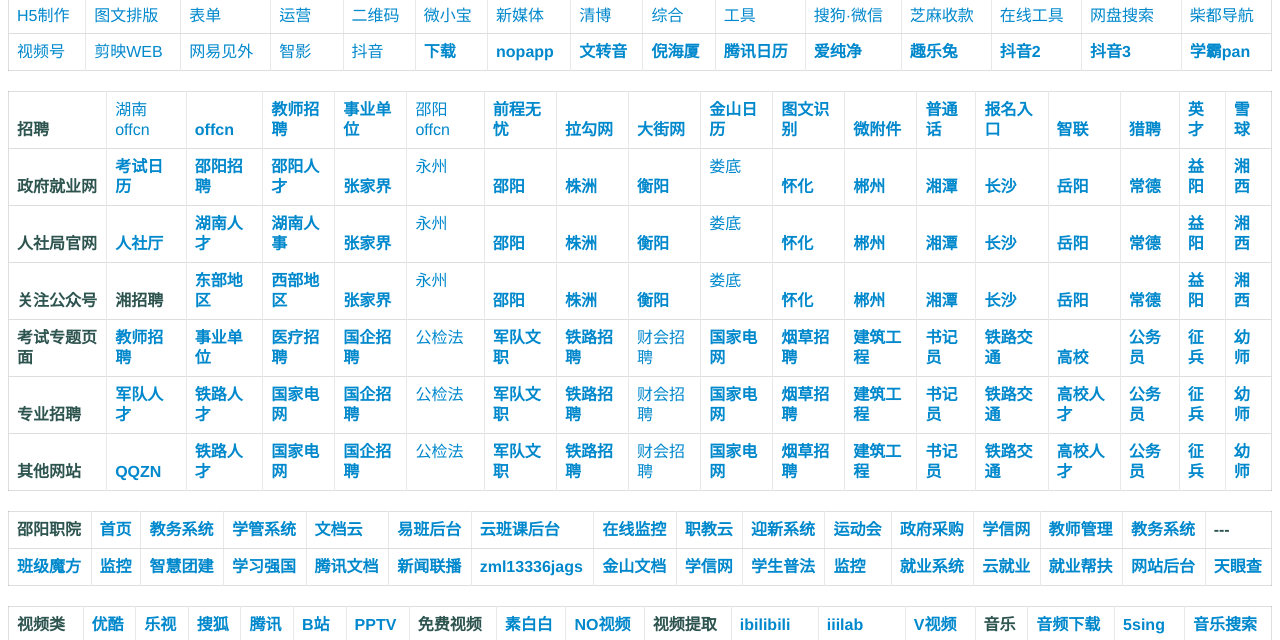
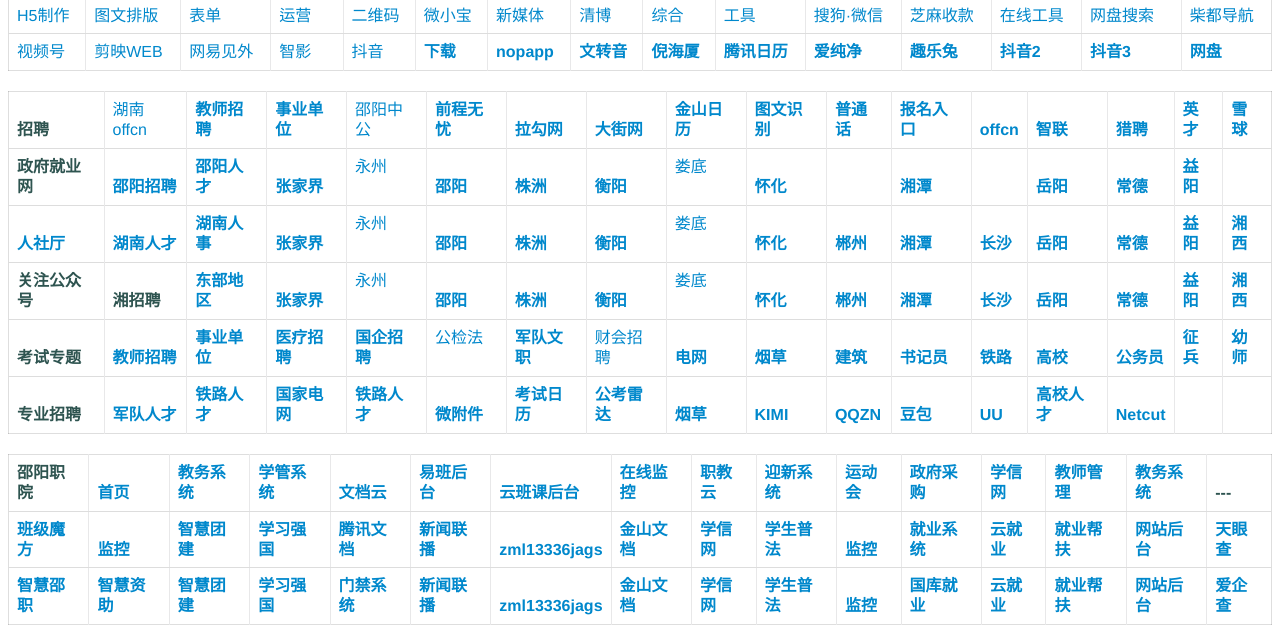
Before and after one commit to youngnavy/youngnavy.github.io, a plain HTML site: page index.html in a window 1280 px wide. Shown: the part 142-782 px from the top of the page. Drawn offline with Linux system fonts and the light colour scheme.

Commit message:
Update index.html

```diff
--- a/index.html
+++ b/index.html
@@ -1150,7 +1150,7 @@
 <th><a href="https://funletu.com/" target="_blank">趣乐兔</a></th>
 <th><a href="https://dlpanda.com/zh-CN" target="_blank">抖音2</a></th>
 <th><a href="https://snapany.com/zh/tiktok" target="_blank">抖音3</a></th>
-<th><a href="https://www.xuebapan.com/" target="_blank">学霸pan</a></th>
+<th><a href="https://www.xuebapan.com/" target="_blank">网盘</a></th>
 </tr>
 </thead>
 </tbody>
@@ -1160,19 +1160,18 @@
 <thead>
 <tr>
 <th>招聘</th>
-<td><a href="https://hn.offcn.com/" target="_blank">湖南offcn</a></td>
-<th><a href="https://www.offcn.com/" target="_blank">offcn</a></th>
-<th><a href="http://www.zgjsks.com/?offcn" target="_blank">教师招聘</a></th>
+<td><a href="https://hn.offcn.com/html/zhaokao/" target="_blank">湖南offcn</a></td>
+<th><a href="https://www.offcn.com/jiaoshi/zhaopin/2240/" target="_blank">教师招聘</a></th>
 <th><a href="http://www.zgsydw.com/?offcn" target="_blank">事业单位</a></th>
-<td><a href="https://shaoyang.offcn.com/" target="_blank">邵阳offcn</a></td>
+<td><a href="https://shaoyang.offcn.com/" target="_blank">邵阳中公</a></td>
 <th><a href="http://www.51job.com/" target="_blank">前程无忧</a></th>
 <th><a href="https://www.lagou.com/" target="_blank">拉勾网</a></th>
 <th><a href="https://www.dajie.com/" target="_blank">大街网</a></th>
 <th><a href="https://rili.wps.cn/" target="_blank">金山日历</a></th>
 <th><a href="https://ocr.wdku.net/" target="_blank">图文识别</a></th>
-<th><a href="https://uom.cn/f/" target="_blank">微附件</a></th>
 <th><a href="http://jyt.hunan.gov.cn/jyt/tzggycl/hnyczx_list.html" target="_blank">普通话</a></th>
 <th><a href="http://bm.cltt.org/#/index" target="_blank">报名入口</a></th>
+<th><a href="https://www.offcn.com/" target="_blank">offcn</a></th>
 <th><a href="http://www.zhaopin.com/" target="_blank">智联</a></th>
 <th><a href="http://www.liepin.com/" target="_blank">猎聘</a></th>
 <th><a href="http://www.zhaopin.com/swed" target="_blank">英才</a></th>
@@ -1182,7 +1181,6 @@
 <thead>
 <tr>
 <th>政府就业网</th>
-<th><a href="http://www.offcn.com/ksrl/" target="_blank">考试日历</a></th>
 <th><a href="https://www.syzpw.cn/" target="_blank">邵阳招聘</a></th>
 <th><a href="http://www.zhaogongle.com/" target="_blank">邵阳人才</a></th>
 <th><a href="http://www.zjjrlzy.cn/" target="_blank">张家界</a></th>
@@ -1192,18 +1190,17 @@
 <th><a href="http://www.hysrlzy.com/" target="_blank">衡阳</a></th>
 <td><a href="http://www.ldrczx.com/" target="_blank">娄底</a></td>
 <th><a href="http://www.zgz0745.com/" target="_blank">怀化</a></th>
-<th><a href="" target="_blank">郴州</a></th>
+<th><a href="" target="_blank">  </a></th>
 <th><a href="http://220.170.8.138:5678/xtrlzy/front/showMarketHomePage.action" target="_blank">湘潭</a></th>
-<th><a href="" target="_blank">长沙</a></th>
+<th><a href="" target="_blank">  </a></th>
 <th><a href="http://www.yyrcxx.com/" target="_blank">岳阳</a></th>
 <th><a href="https://www.xxbrc.com/front/showMarketHomePage.action" target="_blank">常德</a></th>
 <th><a href="http://www.yiyang.gov.cn/rsj/index.htm?ophdjekngdjecjek" target="_blank">益阳</a></th>
-<th><a href="" target="_blank">湘西</a></th>
-</tr>
-</thead>
-<thead>
-<tr>
-<th>人社局官网</th>
+<th><a href="" target="_blank">  </a></th>
+</tr>
+</thead>
+<thead>
+<tr>
 <th><a href="http://rst.hunan.gov.cn/rst/xxgk/zpzl/sydwzp/index.html" target="_blank">人社厅</a></th>
 <th><a href="http://www.hnrcsc.com/" target="_blank">湖南人才</a></th>
 <th><a href="http://www.hunanpea.com/" target="_blank">湖南人事</a></th>
@@ -1228,7 +1225,6 @@
 <th>关注公众号</th>
 <th>湘招聘</th>
 <th><a href="https://mp.weixin.qq.com/mp/appmsgalbum?__biz=MzUzNDA3MjQ4MA==&action=getalbum&album_id=1962559558719979520#wechat_redirect" target="_blank">东部地区</a></th>
-<th><a href="https://mp.weixin.qq.com/mp/appmsgalbum?__biz=MzUzNDA3MjQ4MA==&action=getalbum&album_id=1974605037989347329#wechat_redirect" target="_blank">西部地区</a></th>
 <th><a href="https://mp.weixin.qq.com/mp/appmsgalbum?__biz=MzUzNDA3MjQ4MA==&action=getalbum&album_id=1961914869935325185#wechat_redirect" target="_blank">张家界</a></th>
 <td><a href="https://mp.weixin.qq.com/mp/appmsgalbum?__biz=MzUzNDA3MjQ4MA==&action=getalbum&album_id=1961920258156347393#wechat_redirect" target="_blank">永州</a></td>
 <th><a href="https://mp.weixin.qq.com/mp/appmsgalbum?__biz=MzUzNDA3MjQ4MA==&action=getalbum&album_id=1961931380410368002#wechat_redirect" target="_blank">邵阳</a></th>
@@ -1247,20 +1243,19 @@
 </thead>
 <thead>
 <tr>
-<th>考试专题页面</th>
+<th>考试专题</th>
 <th><a href="https://mp.weixin.qq.com/mp/appmsgalbum?__biz=MzUzNDA3MjQ4MA==&action=getalbum&album_id=2364550938658619394#wechat_redirect" target="_blank">教师招聘</a></th>
 <th><a href="https://mp.weixin.qq.com/mp/appmsgalbum?__biz=MzUzNDA3MjQ4MA==&action=getalbum&album_id=1870369125932285955#wechat_redirect" target="_blank">事业单位</a></th>
 <th><a href="https://mp.weixin.qq.com/mp/appmsgalbum?__biz=MzUzNDA3MjQ4MA==&action=getalbum&album_id=1870369125445746689#wechat_redirect" target="_blank">医疗招聘</a></th>
 <th><a href="https://mp.weixin.qq.com/mp/appmsgalbum?__biz=MzUzNDA3MjQ4MA==&action=getalbum&album_id=1577059211446927362#wechat_redirect" target="_blank">国企招聘</a></th>
 <td><a href="https://mp.weixin.qq.com/mp/appmsgalbum?__biz=MzUzNDA3MjQ4MA==&action=getalbum&album_id=1987764769566572546#wechat_redirect" target="_blank">公检法</a></td>
 <th><a href="https://mp.weixin.qq.com/mp/appmsgalbum?__biz=MzUzNDA3MjQ4MA==&action=getalbum&album_id=2074283069313728514#wechat_redirect" target="_blank">军队文职</a></th>
-<th><a href="https://mp.weixin.qq.com/mp/appmsgalbum?__biz=MzUzNDA3MjQ4MA==&action=getalbum&album_id=1974606983659864071#wechat_redirect" target="_blank">铁路招聘</a></th>
 <td><a href="https://mp.weixin.qq.com/mp/appmsgalbum?__biz=MzUzNDA3MjQ4MA==&action=getalbum&album_id=1965578687643205633#wechat_redirect" target="_blank">财会招聘</a></td>
-<th><a href="https://mp.weixin.qq.com/mp/appmsgalbum?__biz=MzUzNDA3MjQ4MA==&action=getalbum&album_id=1989253880882216963#wechat_redirect" target="_blank">国家电网</a></th>
-<th><a href="https://mp.weixin.qq.com/mp/appmsgalbum?__biz=MzUzNDA3MjQ4MA==&action=getalbum&album_id=1974606135051501576#wechat_redirect" target="_blank">烟草招聘</a></th>
-<th><a href="https://mp.weixin.qq.com/mp/appmsgalbum?__biz=MzUzNDA3MjQ4MA==&action=getalbum&album_id=1974591671229038596#wechat_redirect" target="_blank">建筑工程</a></th>
+<th><a href="https://mp.weixin.qq.com/mp/appmsgalbum?__biz=MzUzNDA3MjQ4MA==&action=getalbum&album_id=1989253880882216963#wechat_redirect" target="_blank">电网</a></th>
+<th><a href="https://mp.weixin.qq.com/mp/appmsgalbum?__biz=MzUzNDA3MjQ4MA==&action=getalbum&album_id=1974606135051501576#wechat_redirect" target="_blank">烟草</a></th>
+<th><a href="https://mp.weixin.qq.com/mp/appmsgalbum?__biz=MzUzNDA3MjQ4MA==&action=getalbum&album_id=1974591671229038596#wechat_redirect" target="_blank">建筑</a></th>
 <th><a href="https://mp.weixin.qq.com/mp/appmsgalbum?__biz=MzUzNDA3MjQ4MA==&action=getalbum&album_id=1855648333613056004#wechat_redirect" target="_blank">书记员</a></th>
-<th><a href="https://mp.weixin.qq.com/mp/appmsgalbum?__biz=MzUzNDA3MjQ4MA==&action=getalbum&album_id=1974606983659864071#wechat_redirect" target="_blank">铁路交通</a></th>
+<th><a href="https://mp.weixin.qq.com/mp/appmsgalbum?__biz=MzUzNDA3MjQ4MA==&action=getalbum&album_id=1974606983659864071#wechat_redirect" target="_blank">铁路</a></th>
 <th><a href="https://mp.weixin.qq.com/mp/appmsgalbum?__biz=MzUzNDA3MjQ4MA==&action=getalbum&album_id=1974612523312037892#wechat_redirect" target="_blank">高校</a></th>
 <th><a href="https://mp.weixin.qq.com/mp/appmsgalbum?__biz=MzUzNDA3MjQ4MA==&action=getalbum&album_id=2091584503805722626#wechat_redirect" target="_blank">公务员</a></th>
 <th><a href="https://mp.weixin.qq.com/mp/appmsgalbum?__biz=MzUzNDA3MjQ4MA==&action=getalbum&album_id=1961944666908475394#wechat_redirect" target="_blank">征兵</a></th>
@@ -1273,44 +1268,22 @@
 <th><a href="http://81rc.81.cn/news/node_56319.htm" target="_blank">军队人才</a></th>
 <th><a href="https://rczp.china-railway.com.cn/" target="_blank">铁路人才</a></th>
 <th><a href="https://zhaopin.sgcc.com.cn/sgcchr/static/home.html" target="_blank">国家电网</a></th>
-<th><a href="" target="_blank">国企招聘</a></th>
-<td><a href="" target="_blank">公检法</a></td>
-<th><a href="" target="_blank">军队文职</a></th>
-<th><a href="" target="_blank">铁路招聘</a></th>
-<td><a href="" target="_blank">财会招聘</a></td>
-<th><a href="" target="_blank">国家电网</a></th>
-<th><a href="http://www.tobacco.gov.cn/gjyc/zpxx/list.shtml" target="_blank">烟草招聘</a></th>
-<th><a href="" target="_blank">建筑工程</a></th>
-<th><a href="" target="_blank">书记员</a></th>
-<th><a href="" target="_blank">铁路交通</a></th>
+<th><a href="https://rczp.china-railway.com.cn/" target="_blank">铁路人才</a></th>
+<th><a href="https://uom.cn/f/" target="_blank">微附件</a></th>
+<th><a href="http://www.offcn.com/ksrl/" target="_blank">考试日历</a></th>
+<th><a href="https://www.gongkaoleida.com/area/1979" target="_blank">公考雷达</a></th>
+<th><a href="http://www.tobacco.gov.cn/gjyc/zpxx/list.shtml" target="_blank">烟草</a></th>
+<th><a href="https://kimi.moonshot.cn/" target="_blank">KIMI</a></th>
+<th><a href="https://bbs.qzzn.com/" target="_blank">QQZN</a></th>
+<th><a href="https://www.doubao.com/chat/" target="_blank">豆包</a></th>
+<th><a href="https://uutool.cn/type/text/" target="_blank">UU</a></th>
 <th><a href="http://www.gaoxiaojob.com/" target="_blank">高校人才</a></th>
-<th><a href="" target="_blank">公务员</a></th>
-<th><a href="" target="_blank">征兵</a></th>
-<th><a href="" target="_blank">幼师</a></th>
-</tr>
-</thead>
-<thead>
-<tr>
-<th>其他网站</th>
-<th><a href="https://bbs.qzzn.com/" target="_blank">QQZN</a></th>
-<th><a href="https://rczp.china-railway.com.cn/" target="_blank">铁路人才</a></th>
-<th><a href="https://zhaopin.sgcc.com.cn/sgcchr/static/home.html" target="_blank">国家电网</a></th>
-<th><a href="" target="_blank">国企招聘</a></th>
-<td><a href="" target="_blank">公检法</a></td>
-<th><a href="" target="_blank">军队文职</a></th>
-<th><a href="" target="_blank">铁路招聘</a></th>
-<td><a href="" target="_blank">财会招聘</a></td>
-<th><a href="" target="_blank">国家电网</a></th>
-<th><a href="http://www.tobacco.gov.cn/gjyc/zpxx/list.shtml" target="_blank">烟草招聘</a></th>
-<th><a href="" target="_blank">建筑工程</a></th>
-<th><a href="" target="_blank">书记员</a></th>
-<th><a href="" target="_blank">铁路交通</a></th>
-<th><a href="http://www.gaoxiaojob.com/" target="_blank">高校人才</a></th>
-<th><a href="" target="_blank">公务员</a></th>
-<th><a href="" target="_blank">征兵</a></th>
-<th><a href="" target="_blank">幼师</a></th>
-</tr>
-</thead>
+<th><a href="https://netcut.cn/" target="_blank">Netcut</a></th>
+<th><a href="" target="_blank">  </a></th>
+<th><a href="" target="_blank">  </a></th>
+</tr>
+</thead>
+
 </table>
 
 <table class="table table-striped table-celled">
@@ -1318,7 +1291,7 @@
 <tr>
 <th>邵阳职院</th>
 <th><a href="http://www.syzyedu.com/" target="_blank">首页</a></th>
-<th><a href="http://172.16.66.25/" target="_blank">教务系统</a></th>
+<th><a href="http://172.16.66.25:8080/jsxsd/" target="_blank">教务系统</a></th>
 <th><a href="http://xg.syzyedu.com/" target="_blank">学管系统</a></th>
 <th><a href="http://cloud.syzyedu.com/#/?redirect=%2Fhome%2Fapprovals%2Fflow-review" target="_blank">文档云</a></th>
 <th><a href="http://mp.yiban.cn/" target="_blank">易班后台</a></th>
@@ -1330,7 +1303,7 @@
 <th><a href="https://hunan.zcygov.cn/" target="_blank">政府采购</a></th>
 <th><a href="https://www.chsi.com.cn/" target="_blank">学信网</a></th>
 <th><a href="https://jiaoshi.hnedu.cn/" target="_blank">教师管理</a></th>
-<th><a href="http://110.52.90.68:23880/" target="_blank">教务系统</a></th>
+<th><a href="https://jw.syzyedu.com/jsxsd/" target="_blank">教务系统</a></th>
 <th>---</th>
 </tr>
 </thead>
@@ -1353,6 +1326,29 @@
 <th><a href="http://www.hunbys.net/manager/" target="_blank">就业帮扶</a></th>
 <th><a href="https://www.syzyedu.com/site_admin/login.htm" target="_blank">网站后台</a></th>
 <th><a href="https://www.tianyancha.com/" target="_blank">天眼查</a></th>
+
+</tr>
+</thead>
+</tbody>
+<tbody>
+<tr>
+<thead>
+<th><a href="https://yth.syzyedu.com/#/" target="_blank">智慧邵职</a></th>
+<th><a href="https://zhzz.hnedu.cn/web/" target="_blank">智慧资助</a></th>
+<th><a href="https://zhtj.youth.cn/zhtj/signin" target="_blank">智慧团建</a></th>
+<th><a href="https://pc.xuexi.cn/points/my-points.html" target="_blank">学习强国</a></th>
+<th><a href="http://110.52.103.81:28080/easytong_web" target="_blank">门禁系统</a></th>
+<th><a href="https://www.xuexi.cn/8e35a343fca20ee32c79d67e35dfca90/7f9f27c65e84e71e1b7189b7132b4710.html" target="_blank">新闻联播</a></th>
+<th><a href="https://www.cnki.net/" target="_blank">zml13336jags</a></th>
+<th><a href="https://www.kdocs.cn/" target="_blank">金山文档</a></th>
+<th><a href="https://www.chsi.com.cn/" target="_blank">学信网</a></th>
+<th><a href="https://static.qspfw.moe.gov.cn/xf2021/index.html" target="_blank">学生普法</a></th>
+<th><a href="http://10.30.2.95/" target="_blank">监控</a></th>
+<th><a href="https://jy.ncss.cn/fqtgxd/2024/index.html" target="_blank">国库就业</a></th>
+<th><a href="https://js.bysjy.com.cn/" target="_blank">云就业</a></th>
+<th><a href="http://www.hunbys.net/manager/" target="_blank">就业帮扶</a></th>
+<th><a href="https://www.syzyedu.com/site_admin/login.htm" target="_blank">网站后台</a></th>
+<th><a href="https://aiqicha.baidu.com/" target="_blank">爱企查</a></th>
 
 </tr>
 </thead>
```
